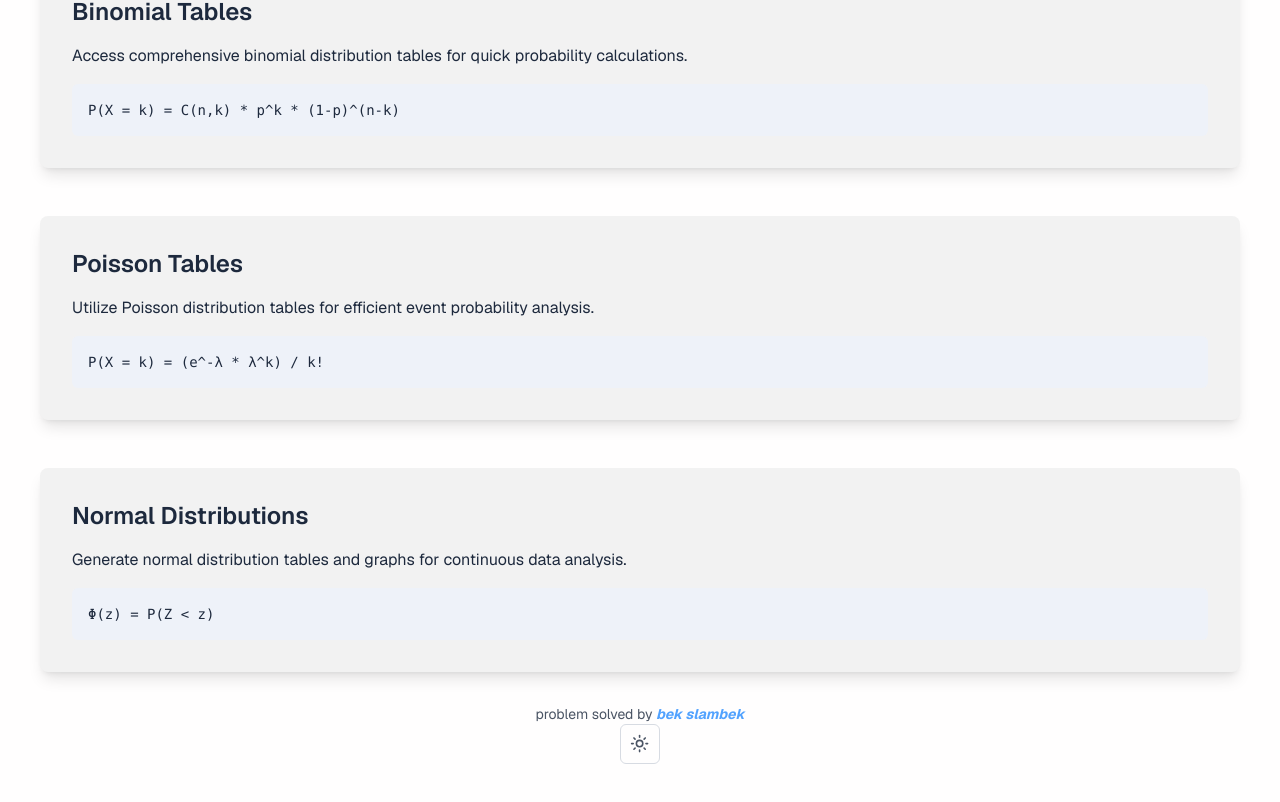
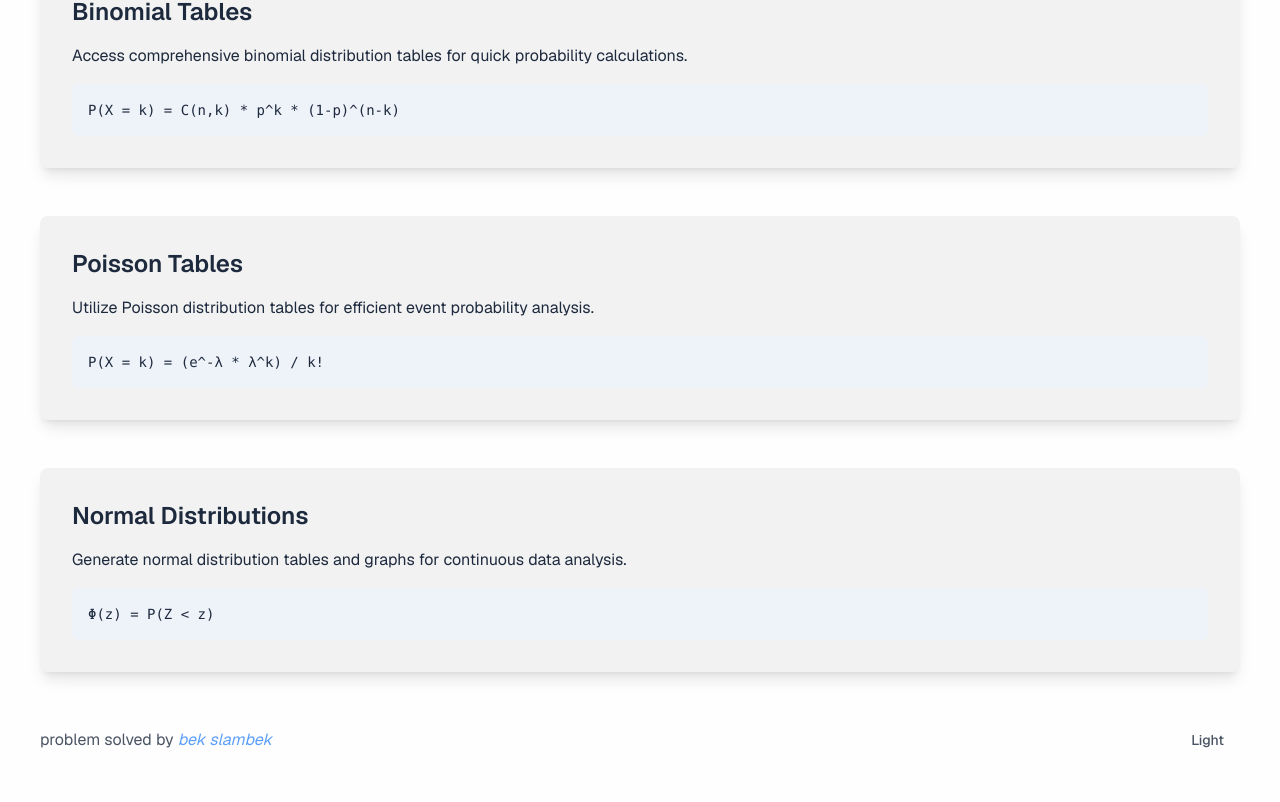
Before and after one commit to mugid/distr., a Next.js app: page / in a window 1280 px wide. Shown: the part 715-1517 px from the top of the page. Before the commit the page ends 1495 px from the top, so only its background shows below. Built offline with nearby package versions, Linux system fonts and the light colour scheme.

Commit message:
feat: update footer

```diff
--- a/src/components/layout/footer.tsx
+++ b/src/components/layout/footer.tsx
@@ -1,21 +1,20 @@
-import { ThemeToggle } from "./theme-button";
+import { ThemeButton } from "./theme-button";
 
 export default function Footer() {
   return (
-    <footer className="mt-8 pb-4 text-center text-sm text-foreground/80">
+    <footer className="py-12 max-w-7xl px-10 mx-auto text-foreground/80 flex justify-between items-center">
       <p>
-
         problem solved by{" "}
         <a
-        href=""
+          href="https://github.com/mugid"
           target="_blank"
           rel="noopener noreferrer"
-        className="italic font-bold hover:underline text-blue-400"
+          className="italic text-primary hover:border-b-1 hover:border-primary hover:font-bold transition-all duration-300"
         >
           bek slambek
         </a>
       </p>
-      <ThemeToggle />
+      <ThemeButton />
     </footer>
   );
 }
--- a/src/components/layout/theme-button.tsx
+++ b/src/components/layout/theme-button.tsx
@@ -1,30 +1,18 @@
-'use client'
+"use client";
 
-import { useTheme } from 'next-themes'
-import { Button } from "@/components/ui/button"
-import { Moon, Sun } from "lucide-react"
-import { useEffect, useState } from 'react'
+import { useTheme } from "next-themes";
+import { Button } from "@/components/ui/button";
 
-export function ThemeToggle() {
-  const { theme, setTheme } = useTheme()
-  const [mounted, setMounted] = useState(false)
-
-  useEffect(() => {
-    setMounted(true)
-  }, [])
-
-  if (!mounted) {
-    return null
-  }
+export function ThemeButton() {
+  const { theme, setTheme } = useTheme();
 
   return (
     <Button
-      variant="outline"
-      size="icon"
-      onClick={() => setTheme(theme === 'light' ? 'dark' : 'light')}
+      variant="ghost"
+      onClick={() => setTheme(theme === "light" ? "dark" : "light")}
       aria-label="Toggle theme"
     >
-      {theme === 'light' ? <Moon className="h-[1.2rem] w-[1.2rem]" /> : <Sun className="h-[1.2rem] w-[1.2rem]" />}
+      {theme === "light" ? "Dark" : "Light"}
     </Button>
-  )
+  );
 }
```
Lines whose indentation alone changed are shown as unchanged.
